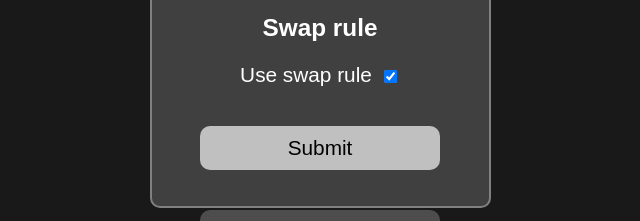
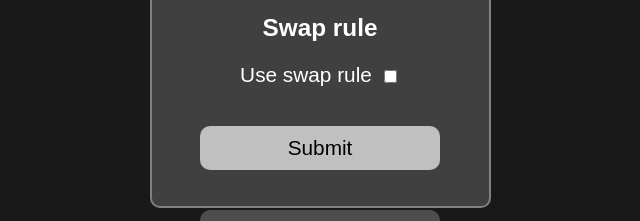
Before and after one commit to kevinsung/hexp2p, a React app: page / in a window 1280 px wide. Both pictures are taken after a click on the button "Play local game". Shown: the part 435-656 px from the top of the page, without its empty margins (320-960 px from the left). Built offline with nearby package versions, Linux system fonts and the light colour scheme; no server answers.

Commit message:
make swap rule default to off

```diff
--- a/src/components/HexSettings.tsx
+++ b/src/components/HexSettings.tsx
@@ -171,7 +171,7 @@ export default function HexSettings(props: HexSettingsProps) {
   const { active: netplayActive, connected } = useSelector(selectNetplayState);
 
   const [boardSize, setBoardSize] = useState(DEFAULT_BOARD_SIZE);
-  const [useSwapRule, setUseSwapRule] = useState(true);
+  const [useSwapRule, setUseSwapRule] = useState(false);
   const [color, setColor] = useState('random');
 
   const handleSubmit = (event: React.FormEvent<HTMLFormElement>) => {
--- a/src/slices/gameSlice.ts
+++ b/src/slices/gameSlice.ts
@@ -19,7 +19,7 @@ import { RootState } from '../store';
 import { GameState, HexagonState } from '../types';
 
 const initialState: GameState = {
-  settings: { boardSize: 14, useSwapRule: true },
+  settings: { boardSize: 14, useSwapRule: false },
   moveHistory: [],
   moveNumber: 0,
   swapped: false,
```
